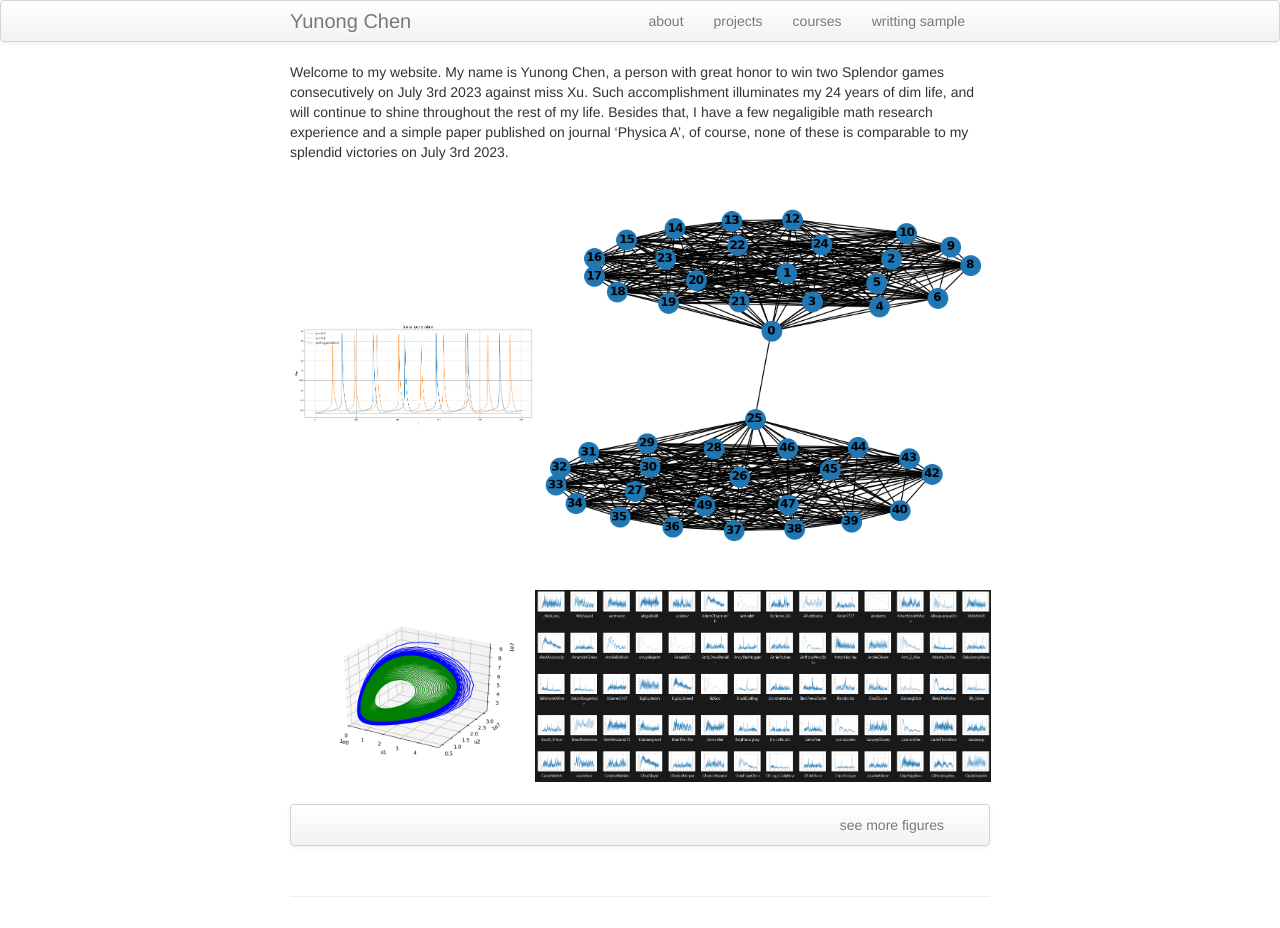
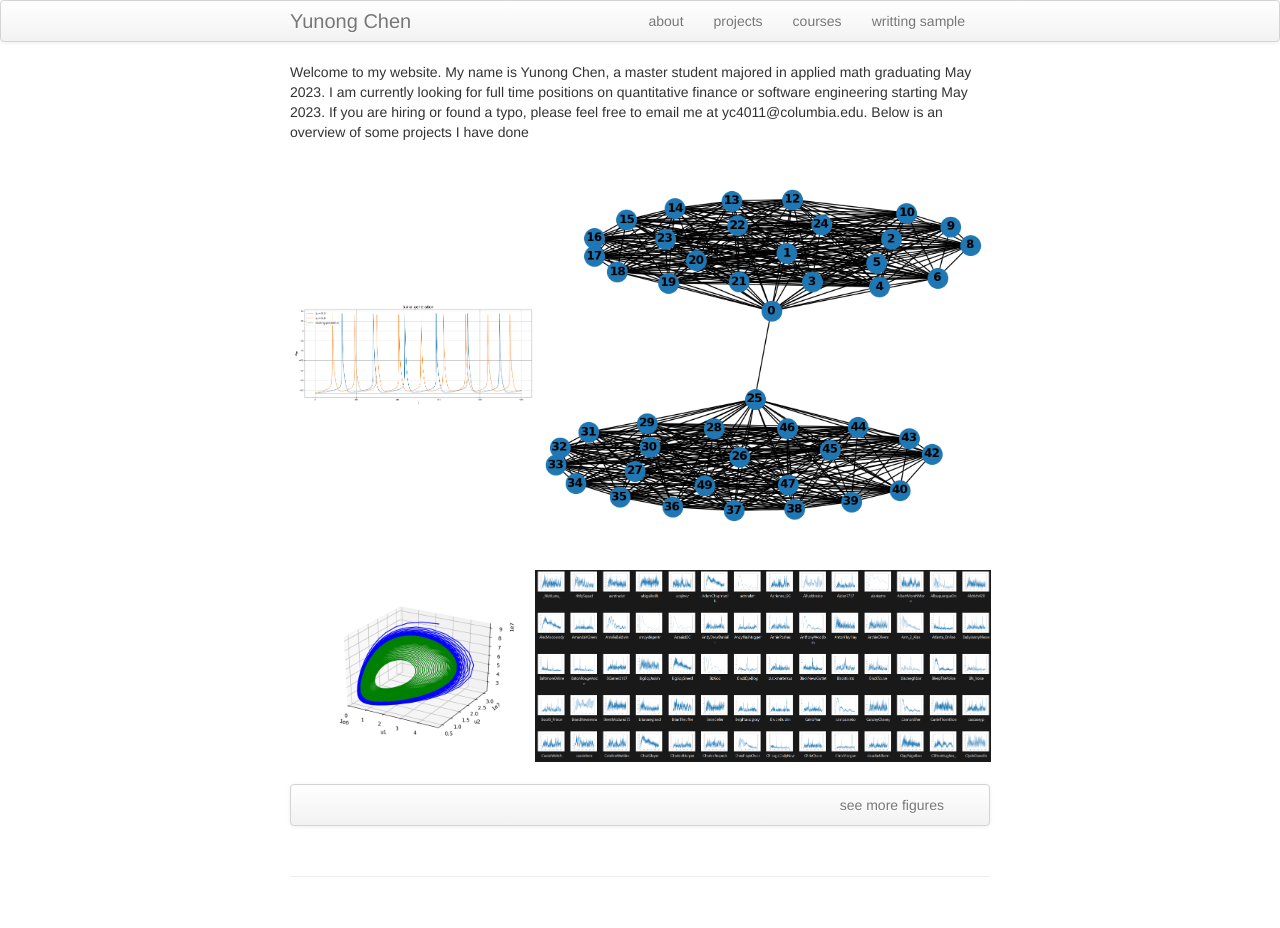
Before and after one commit to yunongch/yunongch.github.io, a Jekyll site: the page built from index.md, in a window 1280 px wide. Built offline with Jekyll 4.4.1, drawn with Linux system fonts in a browser that asks for light colours.

Commit message:
Update index.md

```diff
--- a/index.md
+++ b/index.md
@@ -5,7 +5,7 @@ description: Yunong Chen is a master student majored in applied math at Columbia
 keywords: statistics, data analytics
 ---
 
-Welcome to my website. My name is Yunong Chen, a person with great honor to win two Splendor games consecutively on July 3rd 2023 against miss Xu. Such accomplishment illuminates my 24 years of dim life, and will continue to shine throughout the rest of my life. Besides that, I have a few negaligible math research experience and a simple paper published on journal 'Physica A', of course, none of these is comparable to my splendid victories on July 3rd 2023.
+Welcome to my website. My name is Yunong Chen, a master student majored in applied math graduating May 2023. I am currently looking for full time positions on quantitative finance or software engineering starting May 2023. If you are hiring or found a typo, please feel free to email me at yc4011@columbia.edu. Below is an overview of some projects I have done
 
 
 >>>>>>>
```
